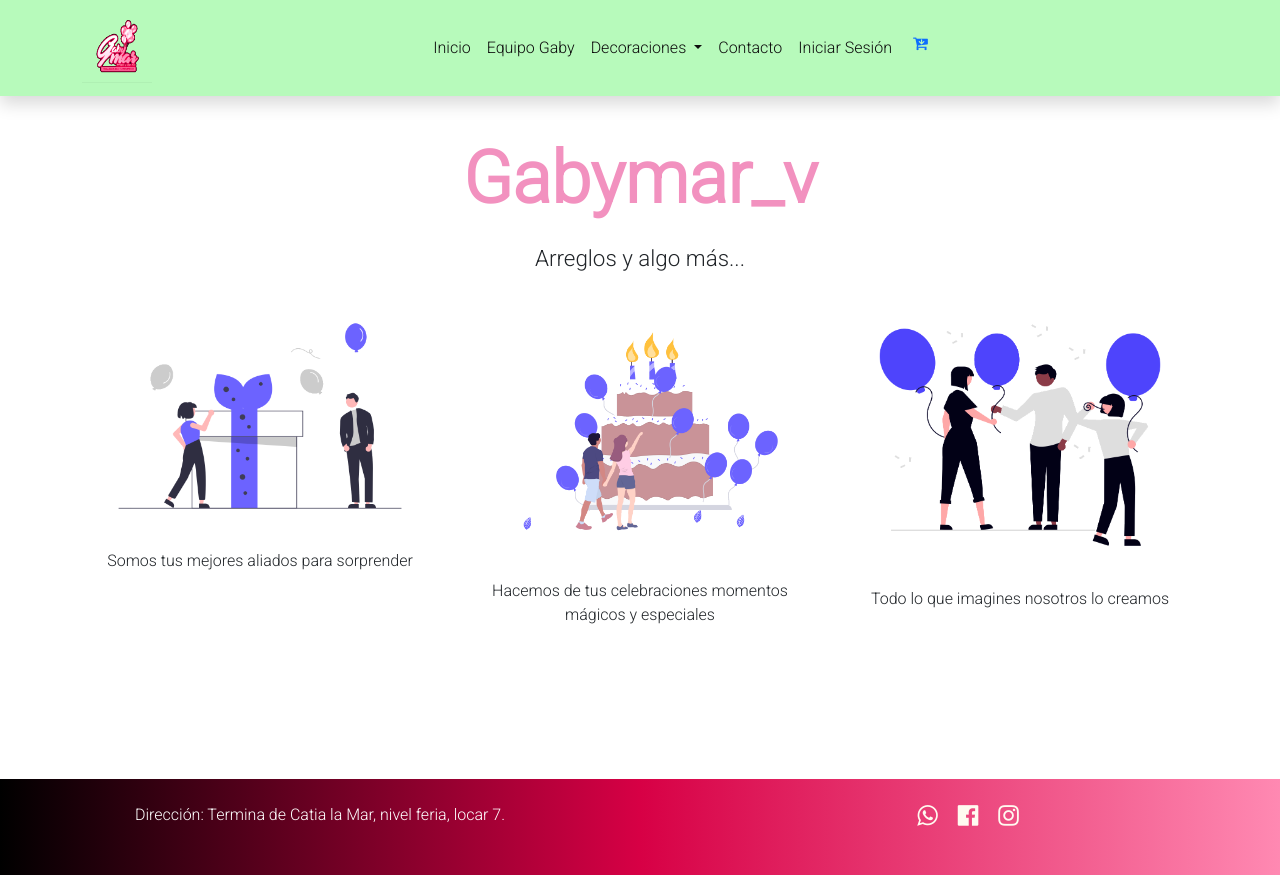
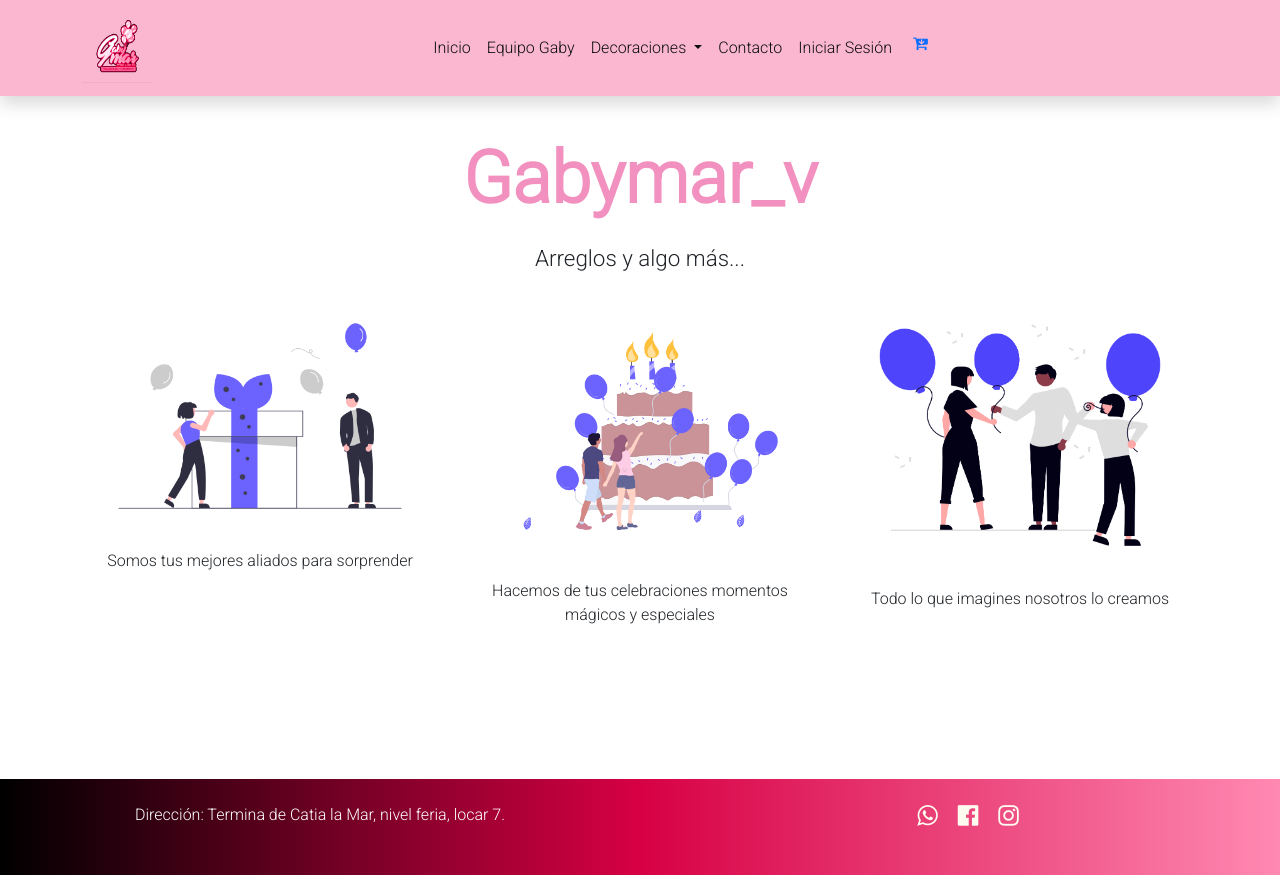
Before and after one commit to Wendybap/gabymar_v-version-1, a website: page index.html in a window 1280 px wide. Drawn offline with nearby package versions, Linux system fonts and the light colour scheme.

Commit message:
cambio de solor del banner

```diff
--- a/scss/pag/_header.scss
+++ b/scss/pag/_header.scss
@@ -1,5 +1,5 @@
 .menu {
-  background-color: hsl(123, 87%, 85%);
+  background-color: hsl(339, 87%, 85%);
 
   li a {
     color: #0d0d0d !important;
```
Also changed, not shown: css/pag/style.css, css/style.css.
